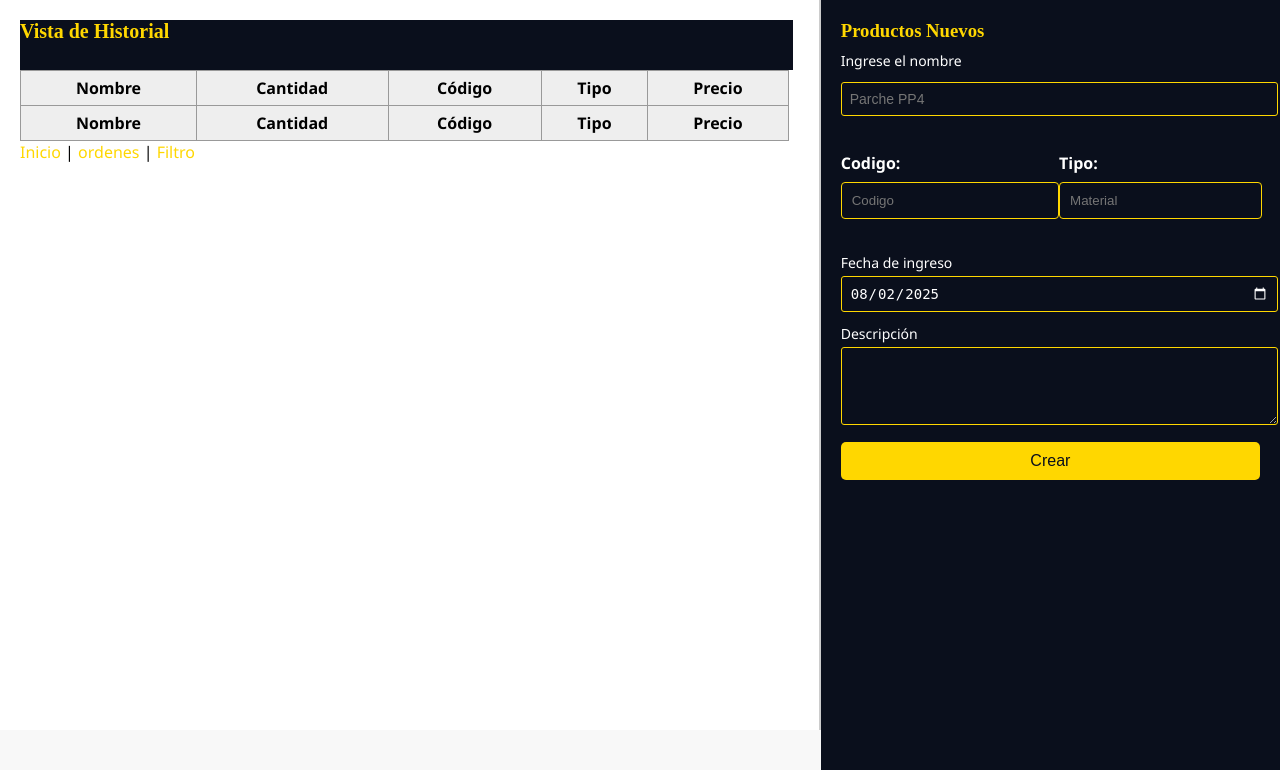
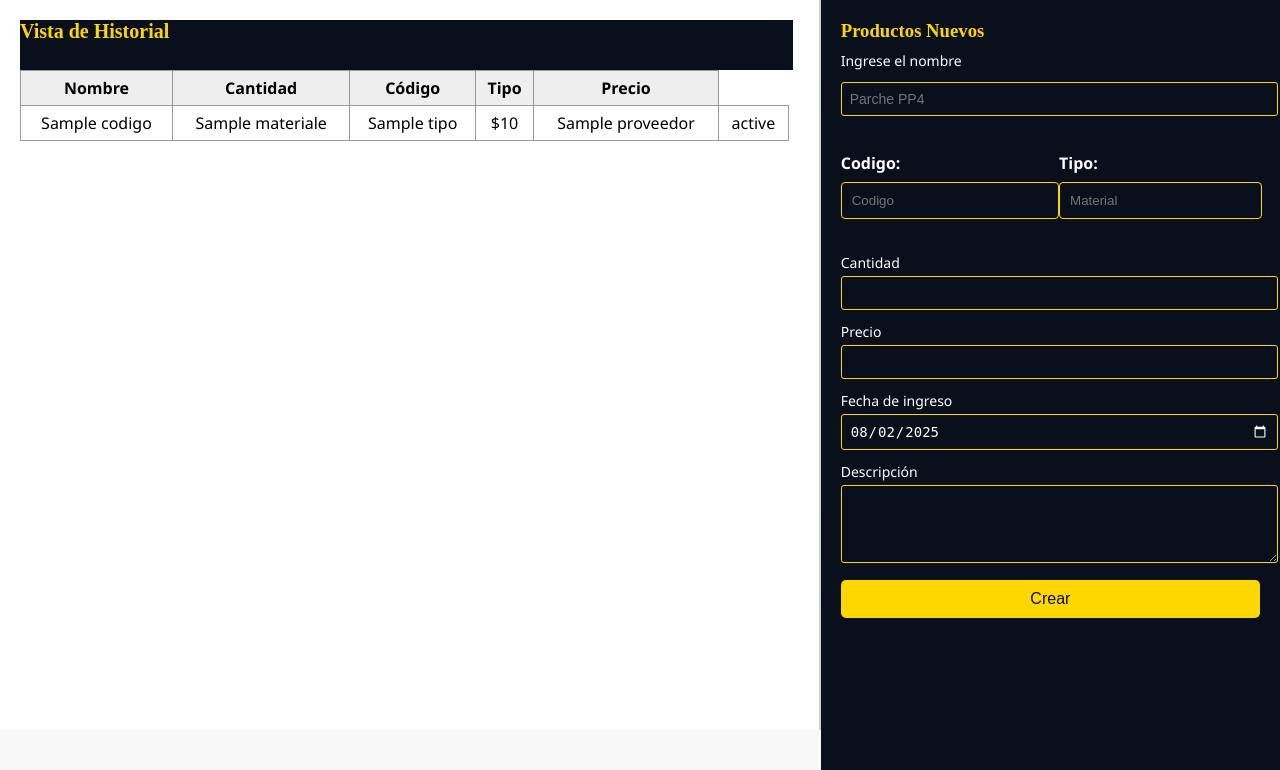
Before and after one commit to Juanca8889/Proyecto-Sena-F.Y, a Flask app: template templates/registrarmat.html in a window 1280 px wide. Shown: the part 70-840 px from the top of the page. Run offline with Flask 3, Linux system fonts and the light colour scheme; the template is opened without the code that fills it: most values are stand-ins (such as "Sample title", 1, 10 or a date in 2020); lists and menus that the app fills with data are empty.

Commit message:
Registrar mat pro

```diff
--- a/templates/registrarmat.html
+++ b/templates/registrarmat.html
@@ -27,68 +27,59 @@
           </tr>
         </thead>
         <tbody>
-          <!--se agregarán los registros -->
+  {% for m in materiales %}
   <tr>
-             <th>Nombre</th>
-            <th>Cantidad</th>
-            <th>Código</th>
-            <th>Tipo</th>
-            <th>Precio</th>
+    <td>{{ m["codigo"] }}</td>
+    <td>{{ m["nombre"] }}</td>
+    <td>{{ m["tipo"] }}</td>
+    <td>${{ m["precio"] }}</td>
+    <td>{{ m["proveedor"] }}</td>
+    <td>{{ m["estado"] }}</td>
   </tr>
+  {% endfor %}
 </tbody>
       </table>
-    </div>
-
-      <div class="references">
-        <div class="reference-card">
-          <div class="info">
-          </div>
-        </div>
-        <div class="reference-card">
-          <div class="info">
-          </div>
-        </div>
-        <a href="/">Inicio</a> |
-  <a href="/ordenes">ordenes</a> |
-  <a href="/filtro">Filtro</a>
-
-        <!-- Duplicar más tarjetas si es necesario -->
     </div>
     </div>
 
     <!-- Panel derecho -->
     <div class="right-panel">
       <h3>Productos Nuevos</h3>
-
+      <form method="POST" action="/agregar">
         <div class="form-group">
           <label>Ingrese el nombre</label>
-        <input type="text" placeholder="Parche PP4">
+          <input type="text" name="nombre" placeholder="Parche PP4" required>
         </div>
 
         <div class="code-box">
-        <p><strong>Codigo:</strong> <input type="text" placeholder="Codigo"></p>
-        <p><strong>Tipo:</strong> <input type="text" placeholder="Material"></p>
+          <p><strong>Codigo:</strong> <input type="text" name="codigo" placeholder="Codigo" required></p>
+          <p><strong>Tipo:</strong> <input type="text" name="tipo" placeholder="Material"></p>
+        </div>
+
+        <div class="form-group">
+          <label>Cantidad</label>
+          <input type="number" name="cantidad" min="1" required>
+        </div>
+
+        <div class="form-group">
+          <label>Precio</label>
+          <input type="number" step="0.01" name="precio" required>
         </div>
 
         <div class="form-group">
           <label>Fecha de ingreso</label>
-        <input type="date" value="2025-08-02">
+          <input type="date" name="fecha" value="2025-08-02">
         </div>
 
         <div class="form-group">
           <label>Descripción</label>
-        <textarea></textarea>
+          <textarea name="descripcion"></textarea>
         </div>
 
-      <button type="button" id="btnCrear" class="btn-crear">Crear</button>
-
+        <button type="submit" class="btn-crear">Crear</button>
+      </form>
     </div>
   </div>
-<script>
-    document.getElementById("btnCrear").addEventListener("click", function () {
-        alert("Producto agregado");
-    });
-</script>
 
 </body>
 </html>
```
Lines whose indentation alone changed are shown as unchanged.
